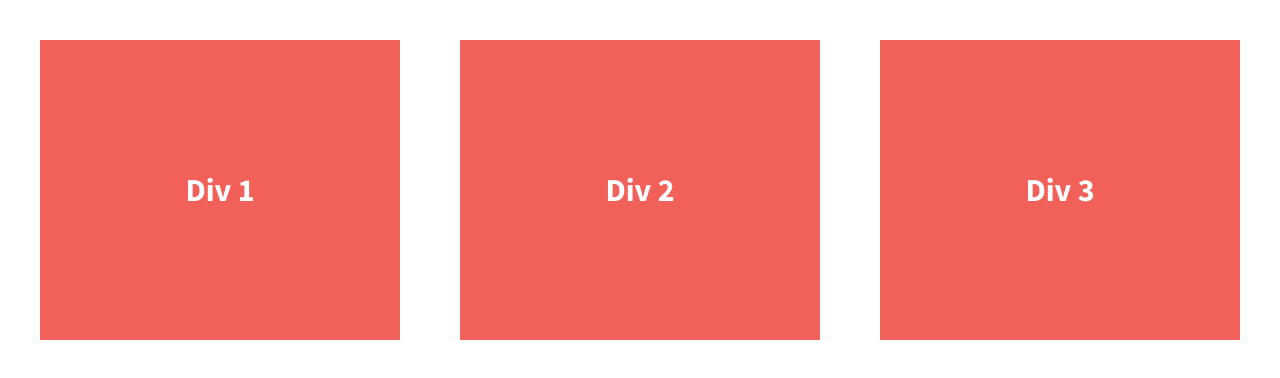
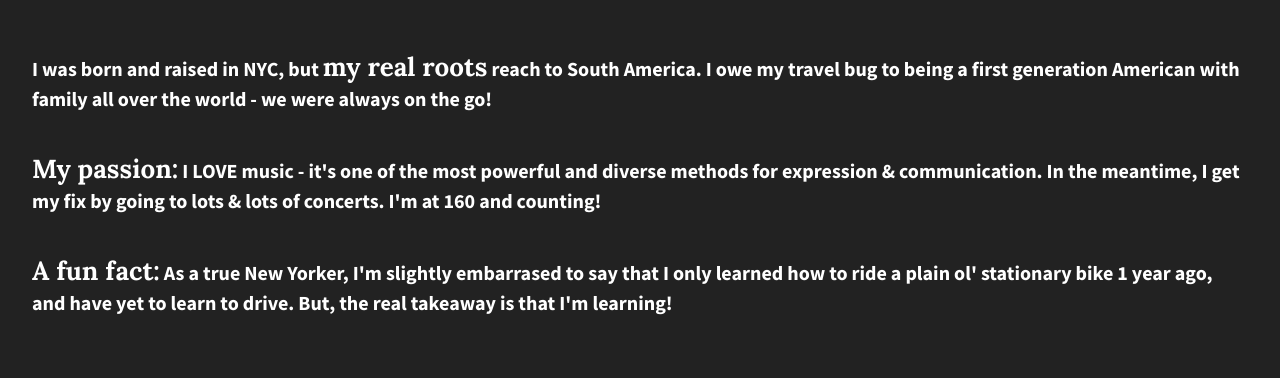
Before and after one commit to un5897/divs-flexbox-starter, a plain HTML site: page index.html in a window 1280 px wide. Drawn offline with nearby package versions, Linux system fonts and the light colour scheme.

Commit message:
Initial commit

```diff
--- a/css/main.css
+++ b/css/main.css
@@ -97,21 +97,24 @@ textarea {
 
 
    html {
-  background-color: #fff;
+    background-color: #222;
     height: 100%;
+    width: 100%;
   }
 
   body {
     font-family: 'Source Sans Pro', sans-serif;
+    font-weight: 700;
     padding: 2em;
-  font-size: 1.25em;
+    color: #fff;
     height: 100%;
   }
 
   .wrapper {
     display: flex;
+    flex-flow: row wrap;
     justify-content: space-between;
-  font-weight: 700;
+    align-items: center;
   }
 
   .div-1, .div-2, .div-3 {
@@ -120,12 +123,14 @@ body {
     align-items: center;
     color: #fff;
     line-height: 1.5em;
-  font-size: 1.6em;
-  background-color: #f16059;
-  height: 300px;
-  width: 30%;
+    font-size: 1.25em;
+    height: auto;
   }
 
+.wrapper span {
+    font-family: 'Lora', sans-serif;
+    font-size: 1.3em;
+}
 
 
 
--- a/index.html
+++ b/index.html
@@ -3,7 +3,7 @@
     <head>
         <meta charset="utf-8">
         <meta http-equiv="x-ua-compatible" content="ie=edge">
-        <title>Make me into a grid!</title>
+        <title>A little about me.</title>
         <meta name="description" content="">
         <meta name="viewport" content="width=device-width, initial-scale=1">
 
@@ -23,13 +23,13 @@
 
         <section class="wrapper">
             <div class="div-1">
-                Div 1
+                <p>I was born and raised in NYC, but <span>my real roots</span> reach to South America. I owe my travel bug to being a first generation American with family all over the world - we were always on the go!</p>
             </div>
             <div class="div-2">
-                Div 2
+                <p><span>My passion:</span> I LOVE music - it's one of the most powerful and diverse methods for expression & communication. In the meantime, I get my fix by going to lots & lots of concerts. I'm at 160 and counting!</p>
             </div>
             <div class="div-3">
-                Div 3
+                <p><span>A fun fact:</span> As a true New Yorker, I'm slightly embarrased to say that I only learned how to ride a plain ol' stationary bike 1 year ago, and have yet to learn to drive. But, the real takeaway is that I'm learning!</p>
             </div>
         </section>
 
```
Lines whose indentation alone changed are shown as unchanged.
